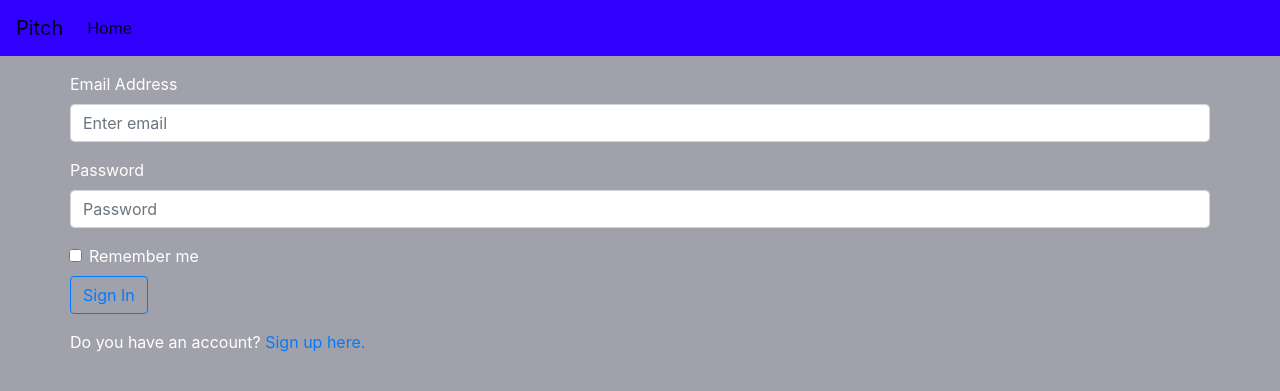
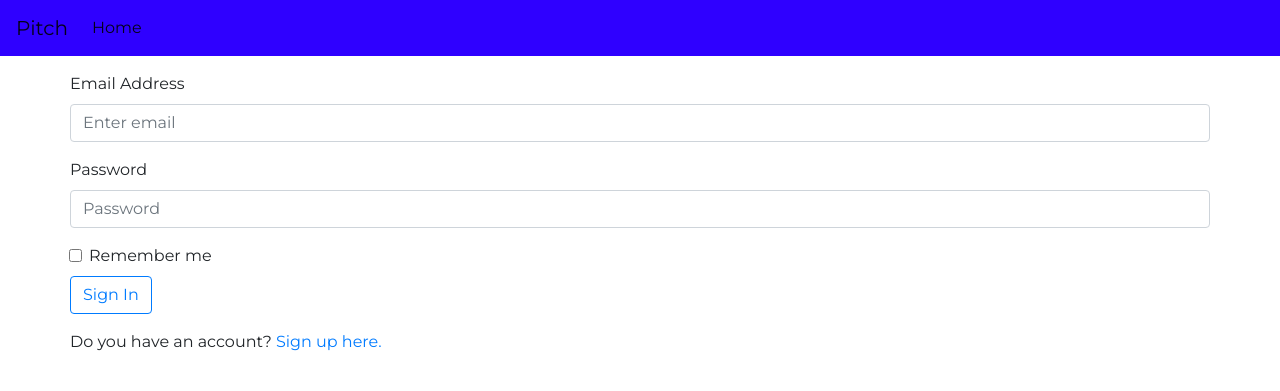
Before and after one commit to JaredAhaza/Pitch2, a Flask app: a page that uses app/templates/base.html in a window 1280 px wide. Shown: the top 391 px of the page. Run offline with Flask 2, Linux system fonts and the light colour scheme; some libraries are stand-ins or nearby versions.

Commit message:
Updated pages

```diff
--- a/app/templates/base.html
+++ b/app/templates/base.html
@@ -6,18 +6,25 @@
   <meta charset="utf-8">
   <meta name="viewport" content="width=device-width, initial-scale=1, shrink-to-fit=no">
 
+  <!-- Bootstrap CSS -->
   <link rel="stylesheet" href="https://maxcdn.bootstrapcdn.com/bootstrap/4.0.0/css/bootstrap.min.css" integrity="sha384-Gn5384xqQ1aoWXA+058RXPxPg6fy4IWvTNh0E263XmFcJlSAwiGgFAW/dAiS6JXm" crossorigin="anonymous">
   <script src="https://ajax.googleapis.com/ajax/libs/jquery/3.3.1/jquery.min.js"></script>
   <script defer src="https://use.fontawesome.com/releases/v5.0.6/js/all.js"></script>
   <title>Welcome to Pitch</title>
   <!-- Base Styles -->
   <style>
-    @import url('https://fonts.googleapis.com/css?family=Julius+Sans+One|Lobster|Sacramento|Open+Sans|Quicksand');
-    body {
-      background: #a0a1aa;
-      color: rgb(255, 255, 255);
+    @import url('https://fonts.googleapis.com/css?family=Montserrat|Quicksand');
+    h3 {
+      font-family: 'Quicksand', sans-serif;
+    }
+    * {
+      font-family: 'Montserrat', sans-serif;
+    }
+    .rounded {
+      border-radius: 50%;
     }
   </style>
+
 </head>
 
 <body>
--- a/app/templates/new.html
+++ b/app/templates/new.html
@@ -1,4 +1,4 @@
-% extends 'base.html' %}
+{% extends 'base.html' %}
 {% block styles %}
   {{super()}}
   <!-- Importing simple mde css and js files  -->
```
Also changed, not shown: app/templates/comment.html (renamed from app/templates/comments.html).
